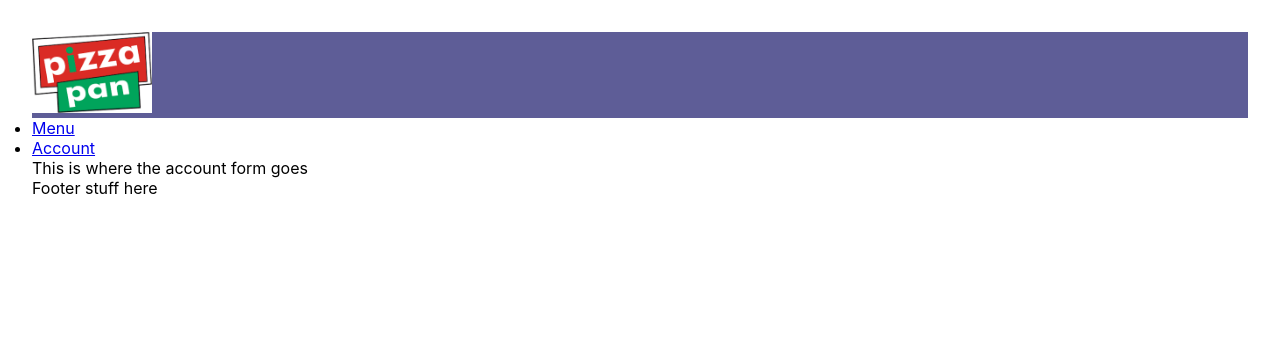
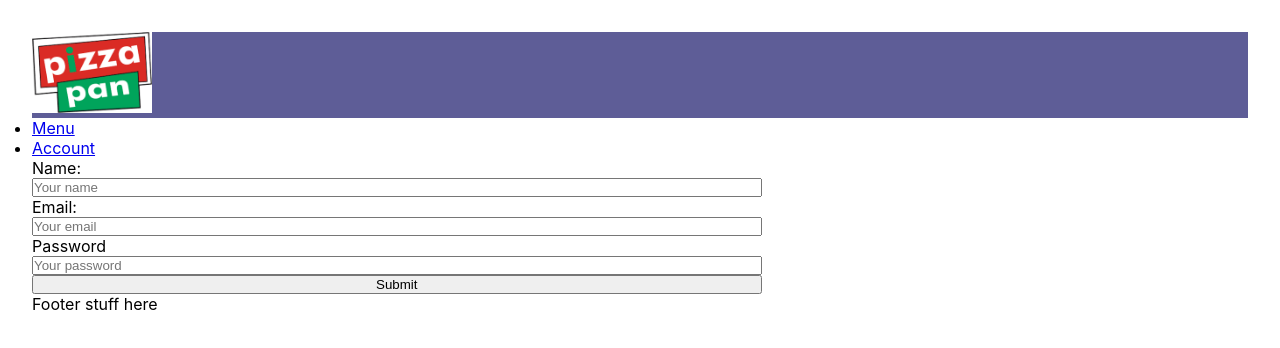
Before and after one commit to Katie-Sloan/E44_Final_Project, a React (Create React App) app in the folder pizza_pan_client/: page /account in a window 1280 px wide. Shown: the top 348 px of the page. Built offline with nearby package versions, Linux system fonts and the light colour scheme; no server answers.

Commit message:
added account form

```diff
--- a/pizza_pan_client/src/components/AccountDetails.js
+++ b/pizza_pan_client/src/components/AccountDetails.js
@@ -1,8 +1,21 @@
 import React from 'react'
+import ".././style/account.css";
+
 
 const AccountDetails = () => {
     return (
-        <p>This is where the account form goes</p>
+        <>
+        <form>
+            <label for="name">Name:</label>
+            <input type="text" placeholder="Your name"/>
+            <label for="email">Email:</label>
+            <input type="text" placeholder="Your email"/>
+            <label for="password">Password</label>
+            <input type="password" placeholder="Your password"/>
+            <input type="submit" value="Submit"/>
+
+        </form>
+        </>
     )
 }
 
--- /dev/null
+++ b/pizza_pan_client/src/style/account.css
@@ -0,0 +1,5 @@
+form{
+    width:60%;
+    display:flex;
+    flex-direction: column;
+}
```
